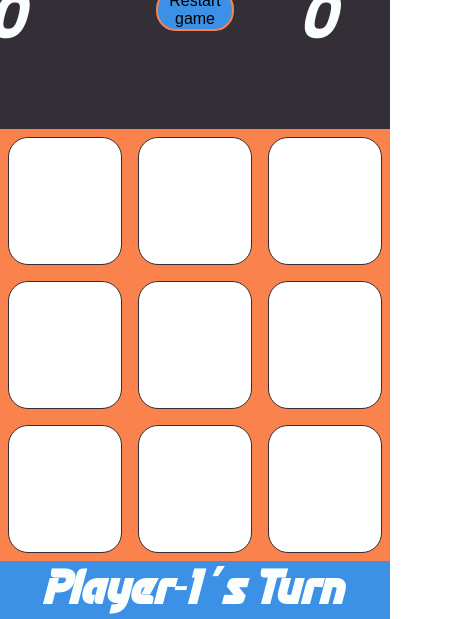
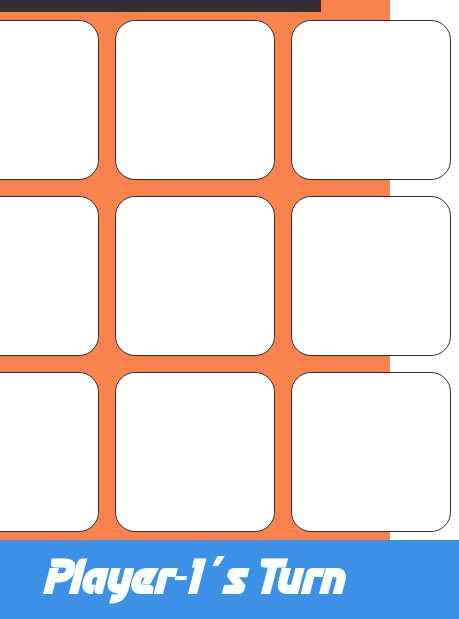
Before and after one commit to AntonioRenaud/TicTacToe, a plain HTML site: page index.html in a window 390 px wide. Shown: the part 225-844 px from the top of the page, 459 px wide, since content can reach past the window. Drawn offline with Linux system fonts and the light colour scheme.

Commit message:
added media query to grid size

```diff
--- a/index.html
+++ b/index.html
@@ -10,7 +10,9 @@
   </head>
   <body>
     <div class="container">
+      <div class="block">
         <h2>TIC-TAC-TOE</h2>
+      </div>
       <div class="header">
         <div class="points">
           <div>
@@ -27,7 +29,7 @@
           </div>
         </div>
       </div>
-
+      <div class="grid-container">
         <div class="board-grid">
           <div class="cell" data-cell="0"></div>
           <div class="cell" data-cell="1"></div>
@@ -39,7 +41,10 @@
           <div class="cell" data-cell="7"></div>
           <div class="cell" data-cell="8"></div>
         </div>
+      </div>
+      <div class="block">
         <h2 class="footer">Player-1 's Turn</h2>
+      </div>
     </div>
   </body>
 </html>
--- a/styles.css
+++ b/styles.css
@@ -13,16 +13,26 @@
   height: 100vh;
   width: 100vw;
   background-color: #fa824c;
-  display: flex;
-  flex-direction: column;
+  display: grid;
+  grid-template-rows: 1fr 2fr 6fr 1fr;
   justify-content: center;
 }
+.grid-container {
+  display: flex;
+  align-items: center;
+  justify-content: center;
+}
+.block {
+  background-color: #3c91e6;
+  display: flex;
+  justify-content: center;
+  align-items: center;
+}
 
-.container > h2 {
+.container > div > h2 {
   font-size: clamp(1em, 3em, 5em);
   text-align: center;
   color: #fafffd;
-  background-color: #3c91e6;
   font-family: 'tecno';
 }
 
@@ -78,8 +88,8 @@
 .board-grid {
   margin: 0.5em;
   display: grid;
-  grid-template-columns: repeat(3, minmax(4em, 8em));
-  grid-template-rows: repeat(3, minmax(4em, 8em));
+  grid-template-columns: repeat(3, 10em);
+  grid-template-rows: repeat(3, 10em);
   justify-content: center;
   gap: 1em;
 }
@@ -111,3 +121,10 @@
 .winner {
   background-color: green;
 }
+
+@media screen and (max-height: 800px) {
+  .board-grid {
+    grid-template-columns: repeat(3, 8em);
+    grid-template-rows: repeat(3, 8em);
+  }
+}
```
Lines whose indentation alone changed are shown as unchanged.
